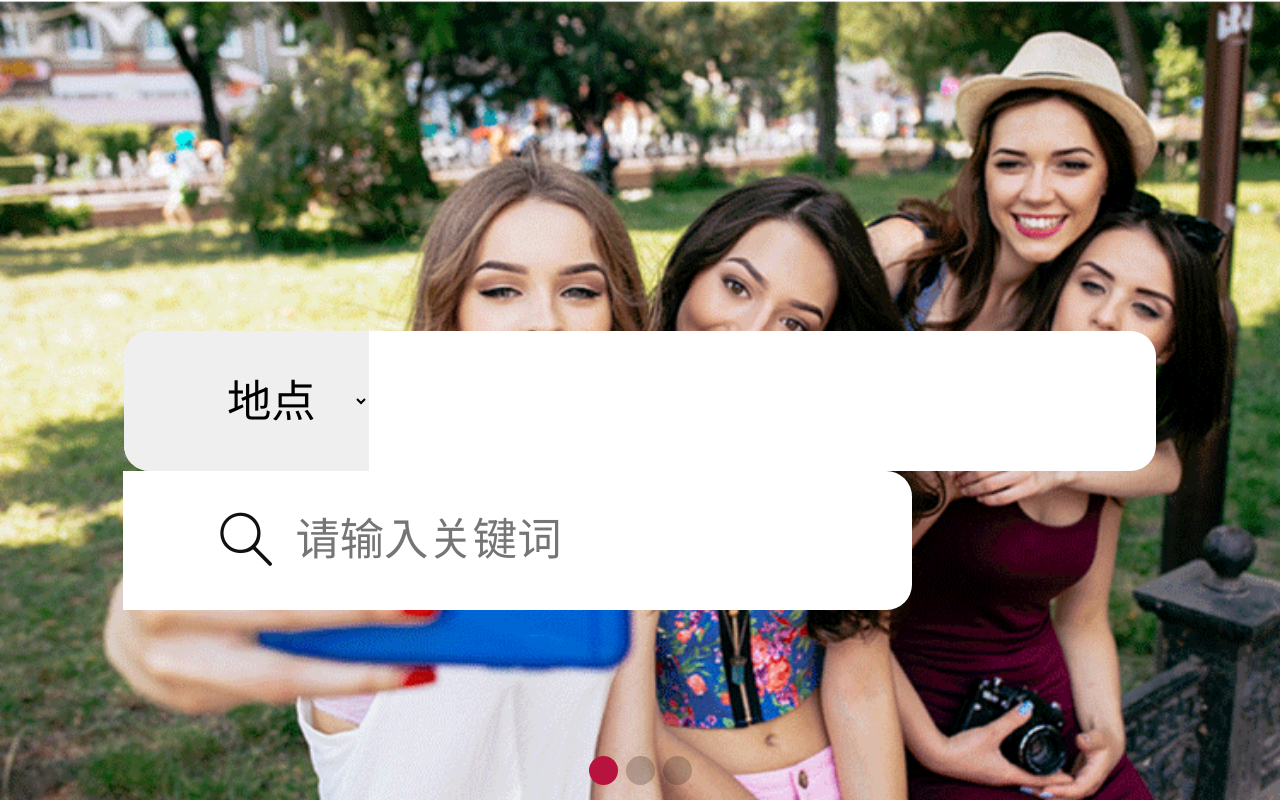
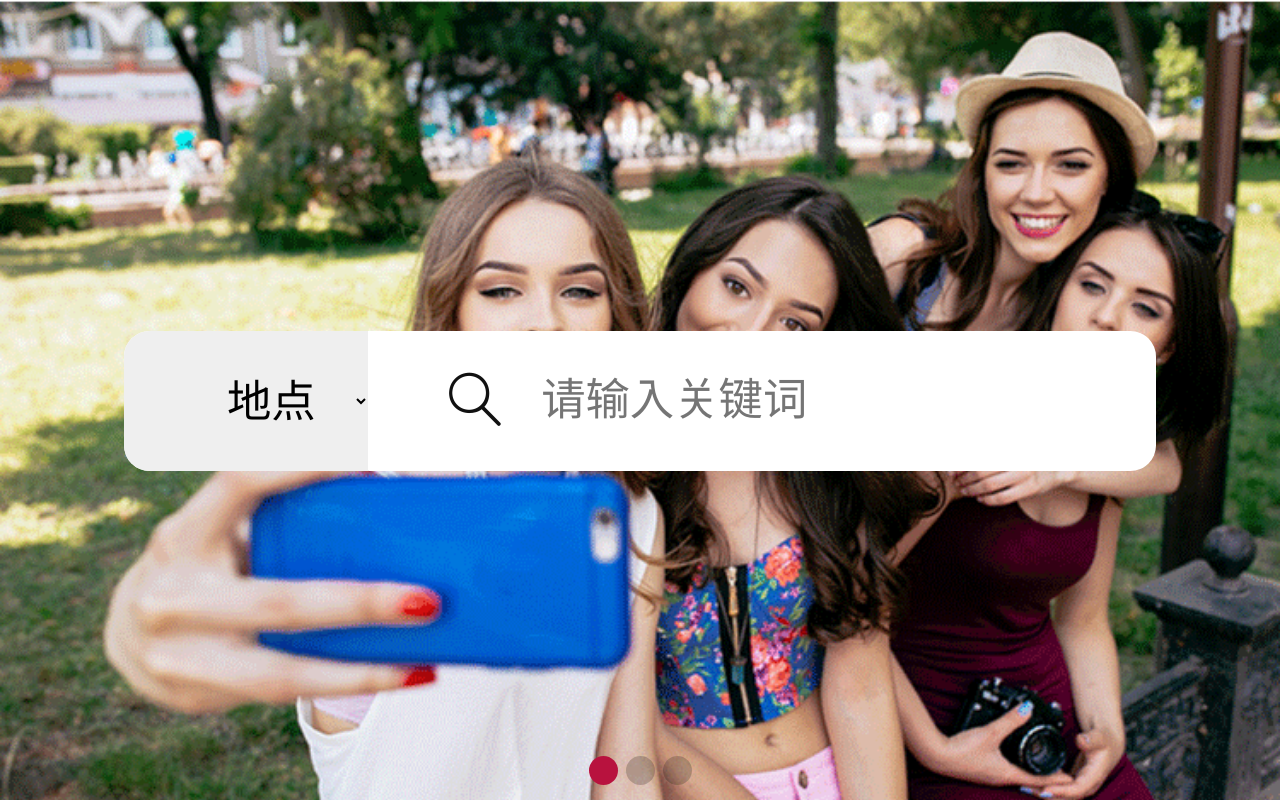
Before and after one commit to hanshoulu/app_deu, a plain HTML site: page index.html in a window 1280 px wide. Drawn offline with Linux system fonts and the light colour scheme.

Commit message:
Update index.css

```diff
--- a/css/index.css
+++ b/css/index.css
@@ -86,7 +86,7 @@ body {
 }
 .hsea > input {
   height: 1.06666667rem;
-  width: 6.13333333rem;
+  width: 6rem;
   border: none;
   outline: none;
   margin-left: -1px;
```
